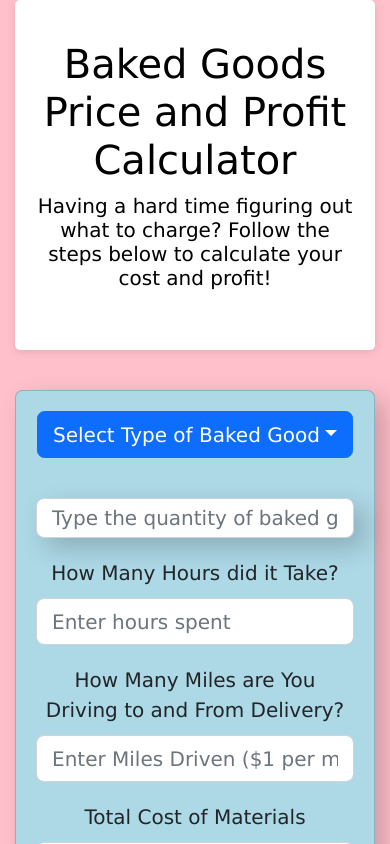
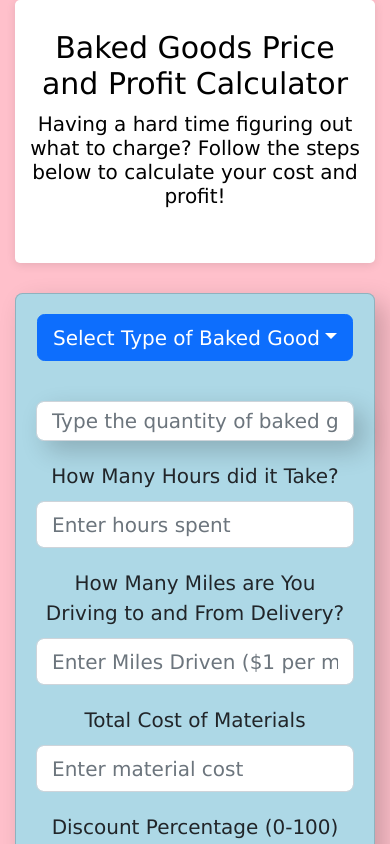
Before and after one commit to WebDeverDan/baker-cost-profit-calculator, a React (Create React App) app: page / in a window 390 px wide. Shown: the top 844 px of the page. Built offline with nearby package versions, Linux system fonts and the light colour scheme.

Commit message:
updated sizing for mobile

```diff
--- a/src/App.js
+++ b/src/App.js
@@ -178,7 +178,7 @@ const App = () => {
             <h1 className="instructions">
               {hiddenField === "hidden"
                 ? "Having a hard time figuring out what to charge? Follow the steps below to calculate your cost and profit!"
-                : "Based on your inputs, below is how much you should charge for the order."}
+                : "Below is how much you should charge for the order!"}
             </h1>
             <br />
           </div>
--- a/src/index.css
+++ b/src/index.css
@@ -159,3 +159,17 @@ button:hover {
   border: solid;
   border-color: black !important;
 }
+
+@media (max-width: 768px) {
+  .app-header {
+    font-size: 75%;
+  }
+
+  .app-header .app-title {
+    font-size: 30px;
+  }
+
+  .app-header .instructions {
+    font-size: 20px;
+  }
+}
```
